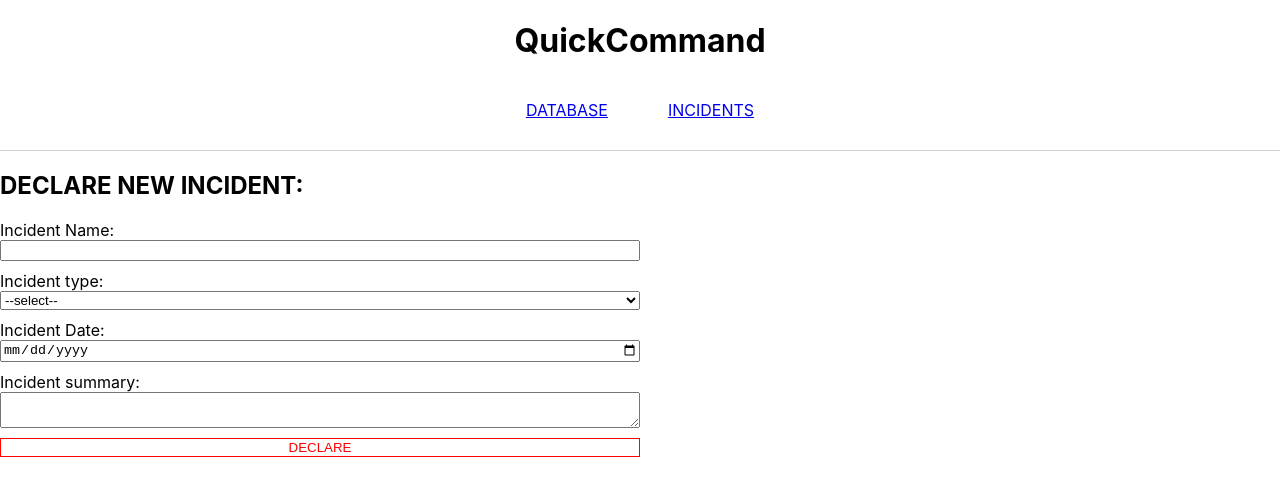
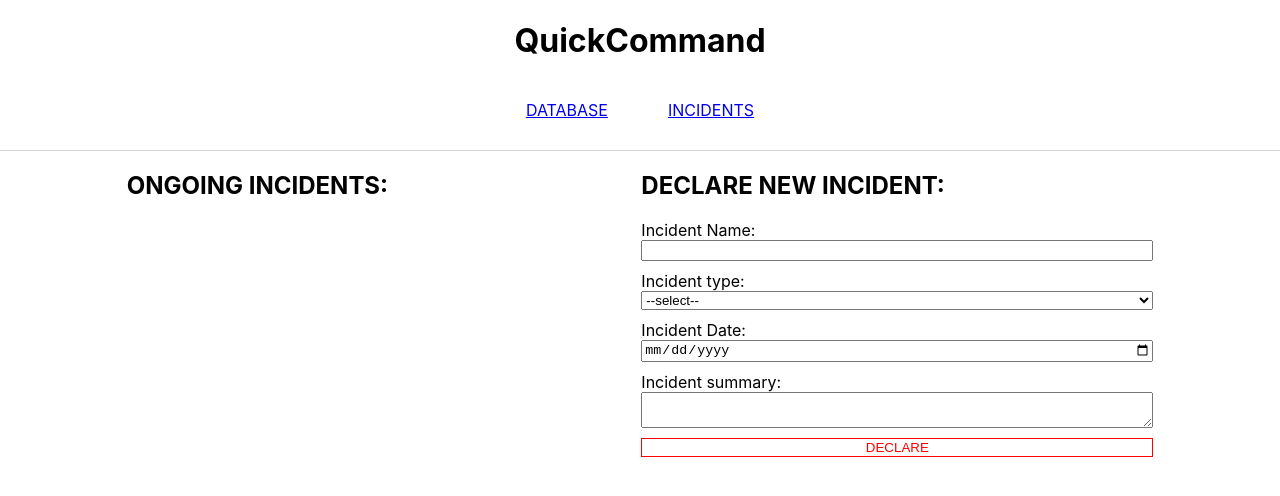
Before and after one commit to Quick-Command/QuickCommand, a React (Create React App) app: page / in a window 1280 px wide. Shown: the top 496 px of the page. Built offline with nearby package versions, Linux system fonts and the light colour scheme.

Commit message:
Add component for ongoing incidents

```diff
--- a/src/components/DeclareIncidentForm/DeclareIncidentForm.css
+++ b/src/components/DeclareIncidentForm/DeclareIncidentForm.css
@@ -1,7 +1,7 @@
 form {
   display: flex;
   flex-direction: column;
-  width: 50%;
+  width: 40%;
 }
 
 input,
@@ -15,3 +15,7 @@ select {
   border: 1px solid red;
   background-color: transparent;
 }
+
+.incident-declare-button:hover {
+  background-color: lightcoral;
+}
--- /dev/null
+++ b/src/components/IncidentList/IncidentList.js
@@ -0,0 +1,13 @@
+import React from 'react'
+
+const IncidentList = () => {
+
+  return (
+    <div>
+      <h2>ONGOING INCIDENTS:</h2>
+    </div>
+  )
+
+}
+
+export default IncidentList;
--- a/src/components/IncidentsMenu/IncidentsMenu.css
+++ b/src/components/IncidentsMenu/IncidentsMenu.css
@@ -0,0 +1,4 @@
+.incidents-menu {
+  display: flex;
+  justify-content: space-around;
+}
--- a/src/components/IncidentsMenu/IncidentsMenu.js
+++ b/src/components/IncidentsMenu/IncidentsMenu.js
@@ -1,10 +1,13 @@
 import React from 'react'
 import DeclareIncidentForm from '../DeclareIncidentForm/DeclareIncidentForm'
+import IncidentList from '../IncidentList/IncidentList'
+import './IncidentsMenu.css'
 
 const IncidentsMenu = () => {
 
   return (
     <div className='incidents-menu'>
+      <IncidentList />
       <DeclareIncidentForm />
     </div>
   )
```
